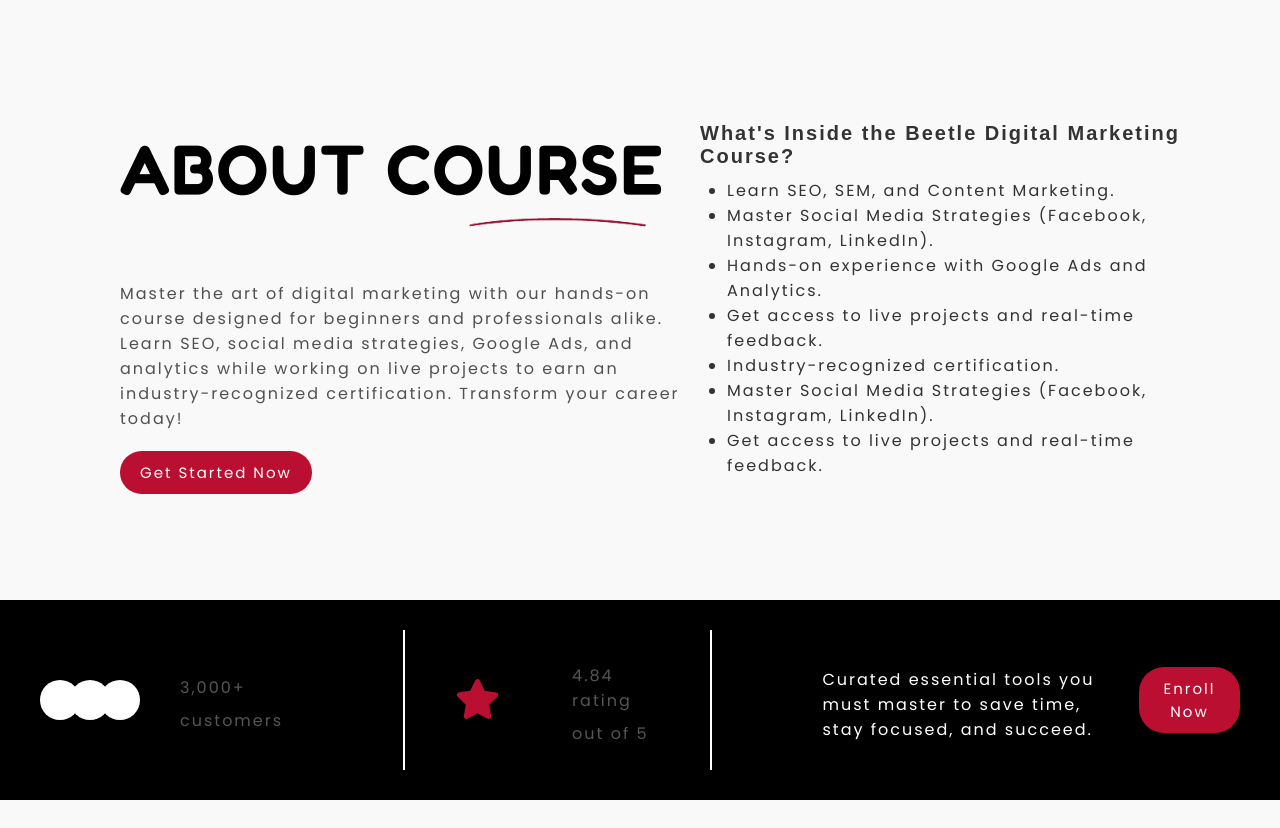
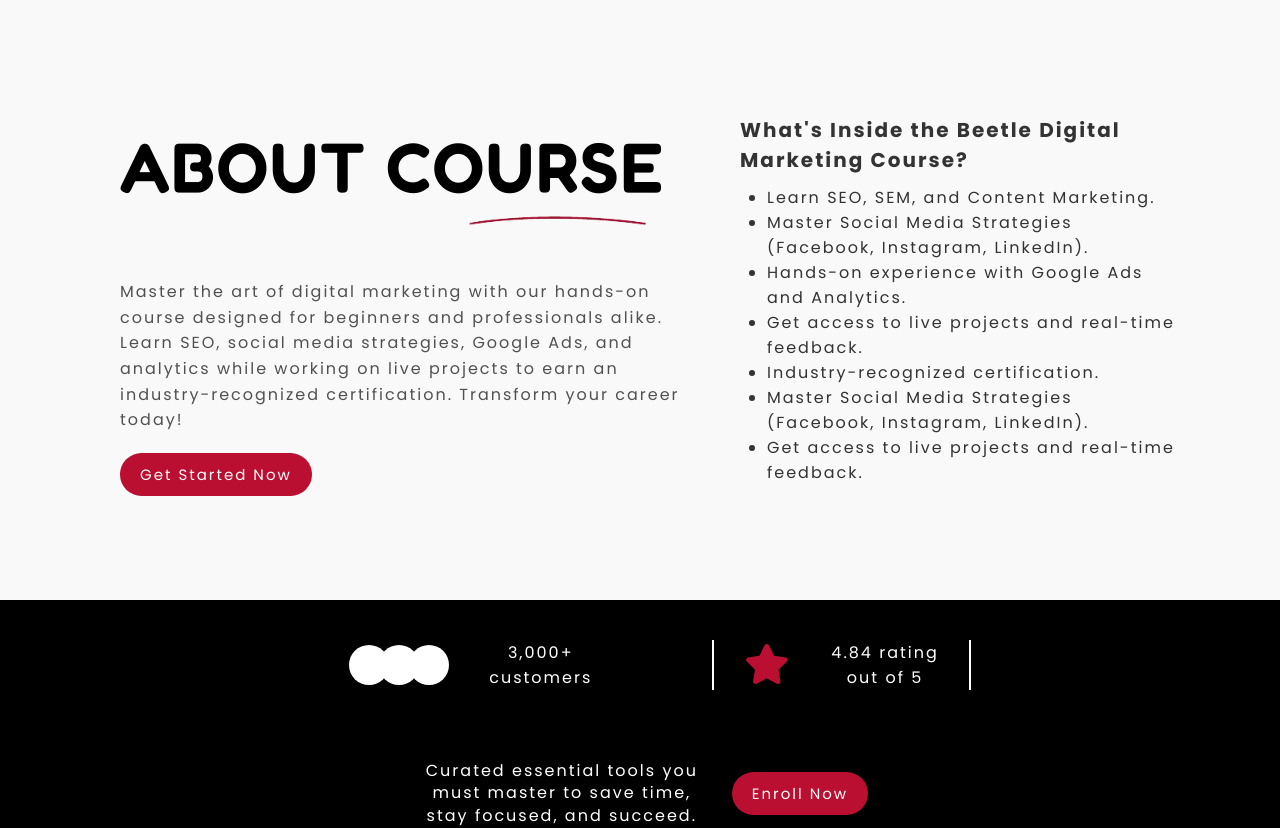
Before and after one commit to sanket-0904/task, a React (Vite) app in the folder static-website/: page / in a window 1280 px wide. Shown: the part 800-1628 px from the top of the page. Built offline with nearby package versions, Linux system fonts and the light colour scheme.

Commit message:
Update About and Faq styles for improved layout and responsiveness

```diff
--- a/static-website/src/Components/About/About.css
+++ b/static-website/src/Components/About/About.css
@@ -1,6 +1,7 @@
 * {
   padding: 0;
   margin: 0;
+  box-sizing: border-box;
   font-family: "Fredoka", poppins, sans-serif;
 }
 
@@ -8,9 +9,10 @@
   display: flex;
   align-items: center;
   justify-content: space-between;
-  height: calc(100vh - 200px);
+  min-height: calc(100vh - 200px);
   width: 100%;
-  padding: 0px 100px;
+  padding: 0 100px;
+  gap: 40px;
 }
 
 .about-content {
@@ -21,7 +23,7 @@
 }
 
 .about-content .heading {
-  padding: 20px 0px;
+  padding: 20px 0;
   position: relative;
 }
 
@@ -33,15 +35,14 @@
 }
 
 .about-content .heading h1 {
-  font-family: "Fredoka", sans-serif;
   font-weight: 600;
   font-size: 70px;
   color: black;
 }
 
 .about-content p {
-  font-family: poppins;
   color: rgb(81, 81, 81);
+  line-height: 1.6;
 }
 
 .about-content button {
@@ -49,32 +50,29 @@
 }
 
 .list {
-  font-family: Arial, Helvetica, sans-serif;
   max-width: 600px;
   text-align: start;
 }
 
 .list h1 {
-  font-family: Arial, Helvetica, sans-serif;
   font-size: 20px;
   margin-bottom: 10px;
 }
 
 .list ul {
-  font-family: sans-serif;
   margin-left: 27px;
-  font-weight: 100;
+  font-weight: 400;
 }
 
 .rating {
   display: flex;
   align-items: center;
   justify-content: center;
-  height: 200px;
-  width: 100%;
   background-color: black;
   gap: 70px;
-  font-family: Arial, Helvetica, sans-serif;
+  flex-wrap: wrap;
+  padding: 40px;
+  text-align: center;
 }
 
 .cutomer {
@@ -83,7 +81,7 @@
   justify-content: center;
   color: white;
   gap: 40px;
-  font-family: Arial, Helvetica, sans-serif;
+  padding: 0 50px;
 }
 
 .cutomer .img {
@@ -104,8 +102,11 @@
   display: flex;
   align-items: center;
   justify-content: center;
-  gap: 70px;
+  gap: 40px;
   color: white;
+  border-left: 2px solid white;
+  border-right: 2px solid white;
+  padding: 0 30px;
 }
 
 .star i {
@@ -116,118 +117,121 @@
 .master {
   display: flex;
   align-items: center;
-  justify-content: center;
-}
-
-.master p {
+  justify-content: space-between;
   color: white;
-  max-width: 400px;
-}
-
-.cutomer {
-  height: 70%;
-  padding: 0px 50px;
-}
-
-.star {
-  height: 70%;
-  border-left: 2px solid white;
-  border-right: 2px solid white;
-  padding: 0px 50px;
-}
-
-.master {
-  display: flex;
-  align-items: center;
-  justify-content: space-between;
-  height: 70%;
-  padding: 0px 40px;
+  padding: 0 30px;
   gap: 20px;
+  flex-wrap: wrap;
 }
 
 .master-content {
   max-width: 300px;
 }
 
-@media (max-width: 1072px) {
+.master p {
+  max-width: 400px;
+  color: white;
+  line-height: 1.4;
+}
+
+/* Tablet */
+@media (max-width: 1024px) {
   .about {
     flex-direction: column;
-    height: auto;
     padding: 40px 50px;
-    justify-content: center;
-    align-items: center;
+    text-align: center;
+    gap: 30px;
+    min-height: auto;
+  }
+
+  .about-content {
+    padding: 20px;
+    max-width: 90%;
+  }
+
+  .about-content .heading h1 {
+    font-size: 50px;
+  }
+
+  .about-content .heading img {
+    width: 150px;
+    right: 10px;
+  }
+
+  .rating {
+    flex-direction: column;
+    padding: 30px 20px;
+    gap: 30px;
+  }
+
+  .star {
+    border: none;
+    padding: 0;
   }
 }
 
-@media (max-width: 1024px) {
-  .about {
-    flex-direction: column;
-    padding: 0 50px;
-    justify-content: center;
-    align-items: center;
-  }
-  .about-content .heading h1 {
-    font-size: 50px;
-  }
-  .rating {
-    flex-wrap: wrap;
-    height: auto;
-    padding: 40px;
-  }
-  .star {
-    border: none;
-  }
-}
-
+/* Mobile */
 @media (max-width: 768px) {
   .about {
-    flex-direction: column;
-    height: auto;
-    text-align: center;
-    padding: 40px 20px;
+    padding: 30px 20px;
+    gap: 25px;
   }
 
   .about-content {
     text-align: center;
+    padding: 10px;
   }
 
   .about-content .heading h1 {
     font-size: 40px;
   }
 
-  .cutomer {
-    flex-direction: column;
-    margin: 0;
-    padding: 0px 10px;
-  }
-
   .list {
     text-align: center;
   }
 
+  .cutomer {
+    flex-direction: column;
+    gap: 20px;
+    padding: 0 10px;
+  }
+
   .star {
     flex-direction: column;
+    gap: 20px;
     border: none;
-    padding: 0px 10px;
+    padding: 0 10px;
   }
+
   .master {
     flex-direction: column;
+    gap: 20px;
+    padding: 0 20px;
   }
 }
 
+/* Small Mobile */
 @media (max-width: 480px) {
   .about-content .heading h1 {
     font-size: 32px;
   }
 
+  .about-content .heading img {
+    width: 120px;
+    right: 5px;
+    bottom: -5px;
+  }
+
   .list h1 {
-    font-size: 20px;
+    font-size: 18px;
   }
 
   .star i {
-    font-size: 30px;
+    font-size: 28px;
   }
-  .master {
-    padding: aut;
+
+  .rating {
+    padding: 20px 10px;
+    gap: 20px;
   }
 }
--- a/static-website/src/Components/Faq/Faq.css
+++ b/static-website/src/Components/Faq/Faq.css
@@ -64,7 +64,7 @@
   transform: rotate(90deg);
 }
 
-p {
+summary p {
   margin-top: 8px;
   color: #555;
 }
```
